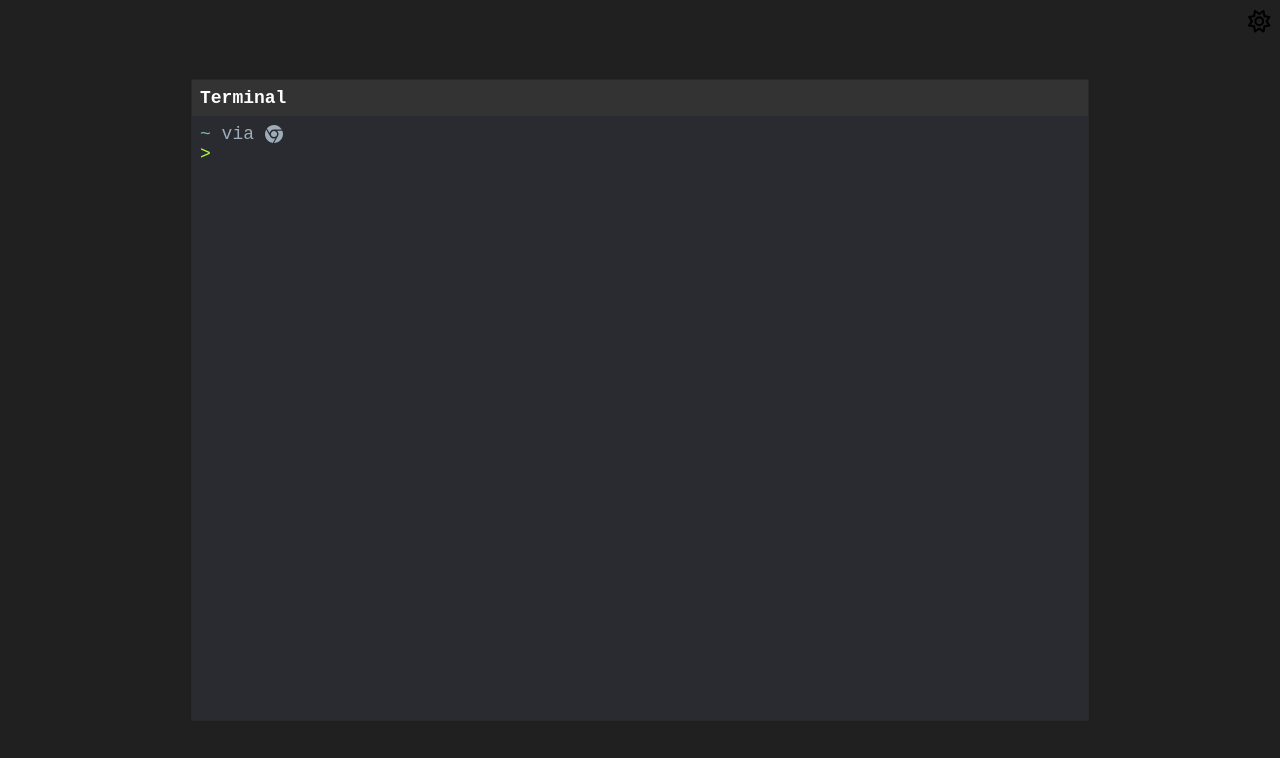
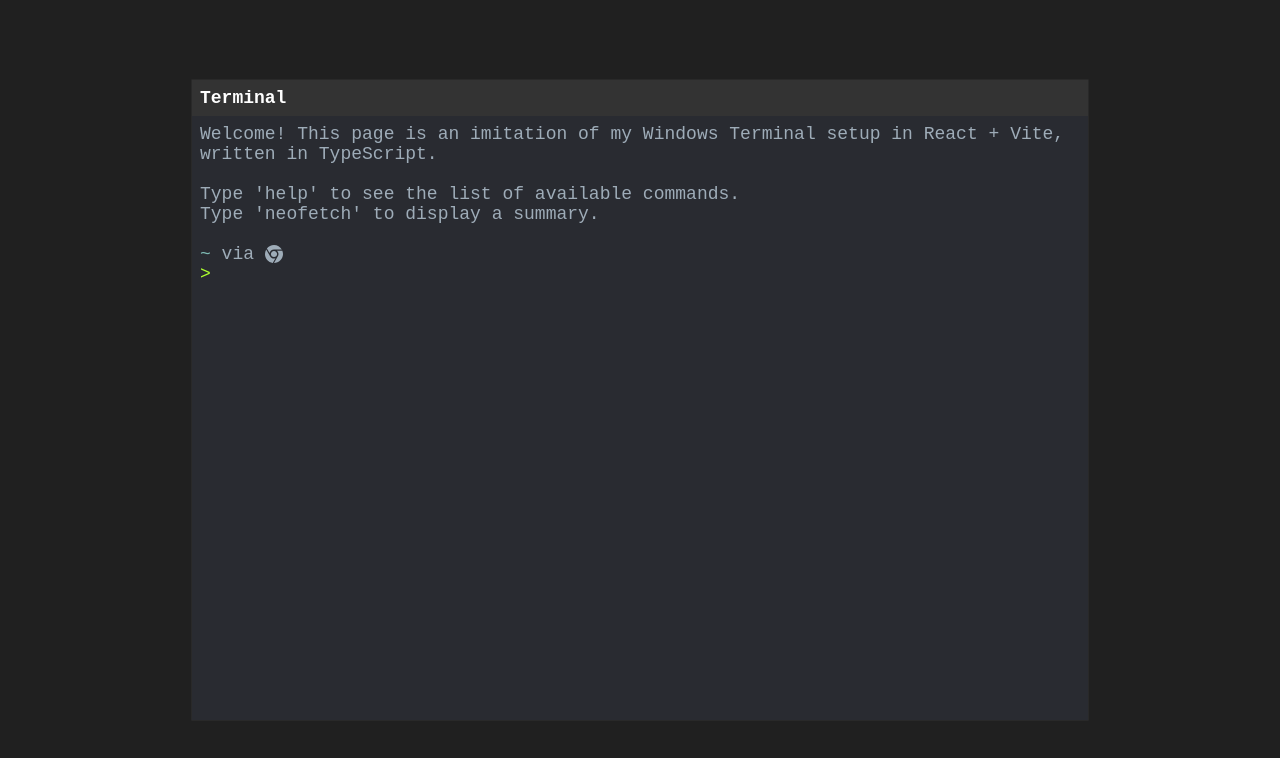
Before and after one commit to CornCube/corncube.github.io, a React (Vite) app in the folder terminal-app/: page / in a window 1280 px wide. Shown: the top 758 px of the page. Built offline with nearby package versions, Linux system fonts and the light colour scheme.

Commit message:
added support for commmands

```diff
--- /dev/null
+++ b/terminal-app/src/components/commands.tsx
@@ -0,0 +1,99 @@
+// fortune
+// play music
+// resume
+// weather
+// guess
+// roll
+
+// tools
+// skills
+// interests
+// experience
+// education
+// coursework
+// projects
+
+import { useContext } from "react";
+import { ThemeContext } from "../context/themecontext";
+
+export const GetCommandOutput = () => {
+  const { theme, toggleTheme } = useContext(ThemeContext);
+
+  const commands = {
+    help: () => {
+      const commandList = Object.keys(commands).join("\n");
+      return `Here are all the available commands: \n\n${commandList}`;
+    },
+    theme: (args: string[]) => {
+      if (args.length === 0 || (args[0] !== "light" && args[0] !== "dark")) {
+        return `'theme' expects an argument light | dark`;
+      }
+
+      if (args[0] === "light" && theme !== "light") {
+        toggleTheme();
+        return "Switched to light theme.";
+      } else if (args[0] === "dark" && theme !== "dark") {
+        toggleTheme();
+        return "Switched to dark theme.";
+      }
+    },
+    echo: (args: string[]) => {
+      if (args.length === 0) {
+        return `'echo' expects an argument`;
+      } else {
+        return args.join(" ");
+      }
+    },
+    about: () => {
+      return "Hello! I'm Manas Malla.\nThanks for checking out my terminal styled page!\nEnter 'help' for a list of available commands.";
+    },
+    email: () => {
+      return (
+        <div>
+          You can reach me at:{" "}
+          <a href="mailto:mmalla2002@gmail.com">mmalla2002@gmail.com</a>
+        </div>
+      );
+    },
+    github: () => {
+      return (
+        <div>
+          My github profile (and the source for this website) is at:{" "}
+          <a href="https://github.com/CornCube">https://github.com/CornCube</a>
+        </div>
+      );
+    },
+    linkedin: () => {
+      return (
+        <div>
+          My linkedin profile is:{" "}
+          <a href="https://www.linkedin.com/in/manas-malla/">
+            https://www.linkedin.com/in/manas-malla/
+          </a>
+        </div>
+      );
+    },
+    resume: () => {
+      return (
+        <div>
+          You can find my current resume here:{" "}
+          <a href="https://drive.google.com/file/d/1wu4N1g3S-amh6CpcBisv7I5AC5Od7SmI/view?usp=drive_link">
+            resume
+          </a>
+        </div>
+      );
+    },
+  };
+
+  const executeCommand = (commandName: string, args: string[]) => {
+    const command = commands[commandName as keyof typeof commands];
+
+    if (command) {
+      return command(args);
+    } else {
+      return `'${commandName}' is not recognized as an internal or external command.`;
+    }
+  };
+
+  return executeCommand;
+};
--- a/terminal-app/src/components/input.tsx
+++ b/terminal-app/src/components/input.tsx
@@ -1,6 +1,7 @@
 import React from "react";
 import { useRef, useState, useEffect } from "react";
 import { getUserLine } from "./userline";
+import { GetCommandOutput } from "./commands";
 
 interface InputProps {
   inputRef: React.RefObject<HTMLDivElement>;
@@ -8,8 +9,13 @@ interface InputProps {
 
 export const Input: React.FC<InputProps> = ({ inputRef }) => {
   const [input, setInput] = useState("");
-  const [history, setHistory] = useState([getUserLine()]);
+  const [history, setHistory] = useState([
+    "Welcome! This page is an imitation of my Windows Terminal setup in React + Vite, written in TypeScript.\n\nType 'help' to see the list of available commands.\nType 'neofetch' to display a summary.\n\n",
+    getUserLine(),
+  ]);
   const containerRef = useRef<HTMLDivElement>(null);
+
+  const executeCommand = GetCommandOutput();
 
   useEffect(() => {
     //3️⃣ bring the last item into view
@@ -21,14 +27,18 @@ export const Input: React.FC<InputProps> = ({ inputRef }) => {
       // submit
       e.preventDefault();
 
-      const output = `output of ${input}`;
+      const inputArray = input.split(" ");
+      const commandName = inputArray[0];
+      const args = inputArray.slice(1);
+
+      const output = executeCommand(commandName, args);
 
       setHistory((prevHistory: any) => [
         ...prevHistory,
         <span style={{ color: "greenyellow" }}>
           &gt; <span style={{ color: "orange" }}>{input}</span>
         </span>,
-        output,
+        typeof output === "string" ? <span>{output}</span> : output,
         "\n",
         getUserLine(),
       ]);
--- a/terminal-app/src/pages/App.tsx
+++ b/terminal-app/src/pages/App.tsx
@@ -2,7 +2,6 @@ import { useContext, useRef } from "react";
 import "../styles/terminal.css";
 import { themes } from "../styles/themes";
 import { TerminalWindow } from "../components/window";
-import { ThemeSwitcher } from "../components/themeswitcher";
 import { ThemeContext } from "../context/themecontext";
 
 function App() {
@@ -21,7 +20,6 @@ function App() {
         backgroundColor: themes[theme.theme].background,
       }}
     >
-      <ThemeSwitcher />
       <TerminalWindow constraintsRef={constraintsRef} />
     </div>
   );
```
Also changed, not shown: terminal-app/src/utils/commands.ts (deleted, +0 -22 lines).
